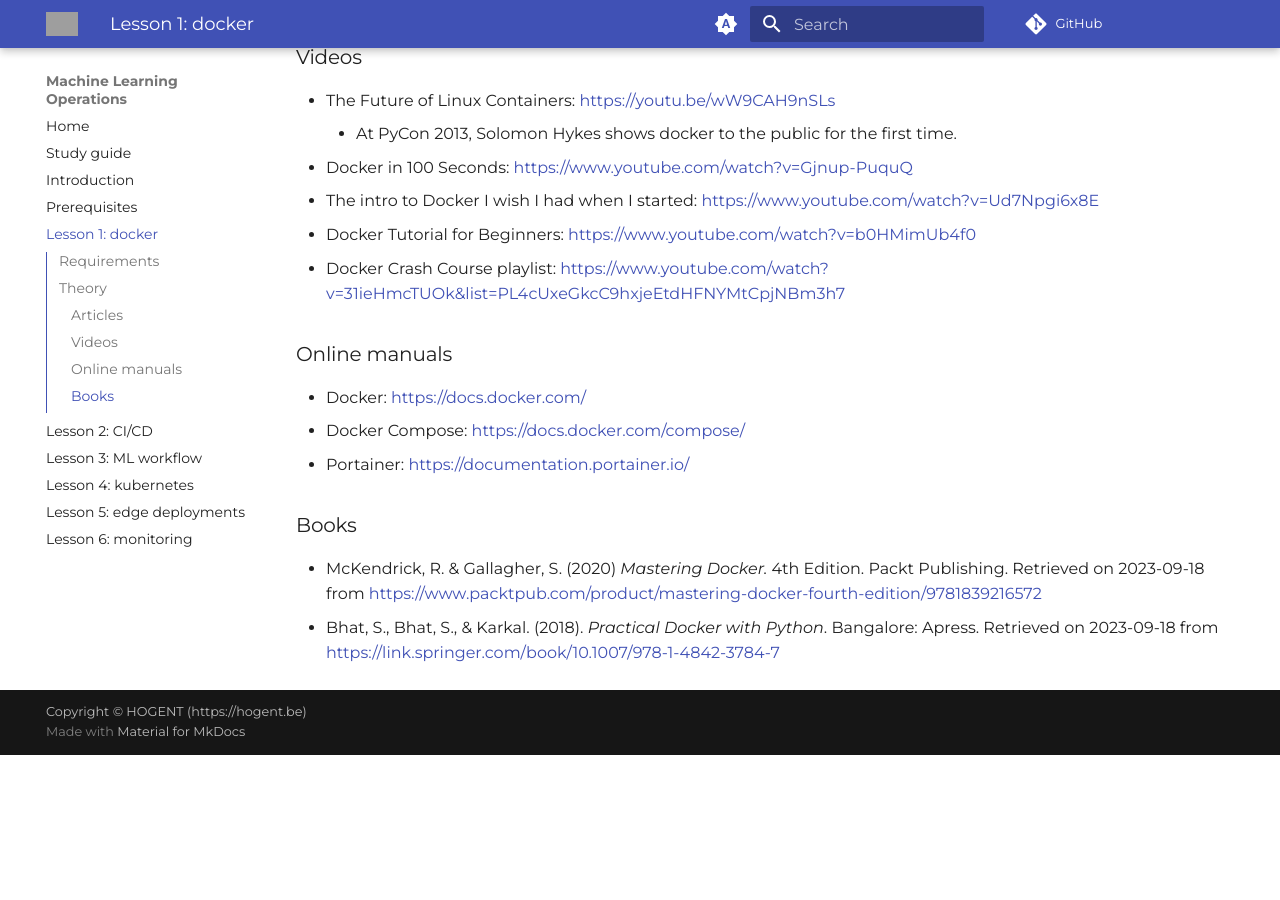
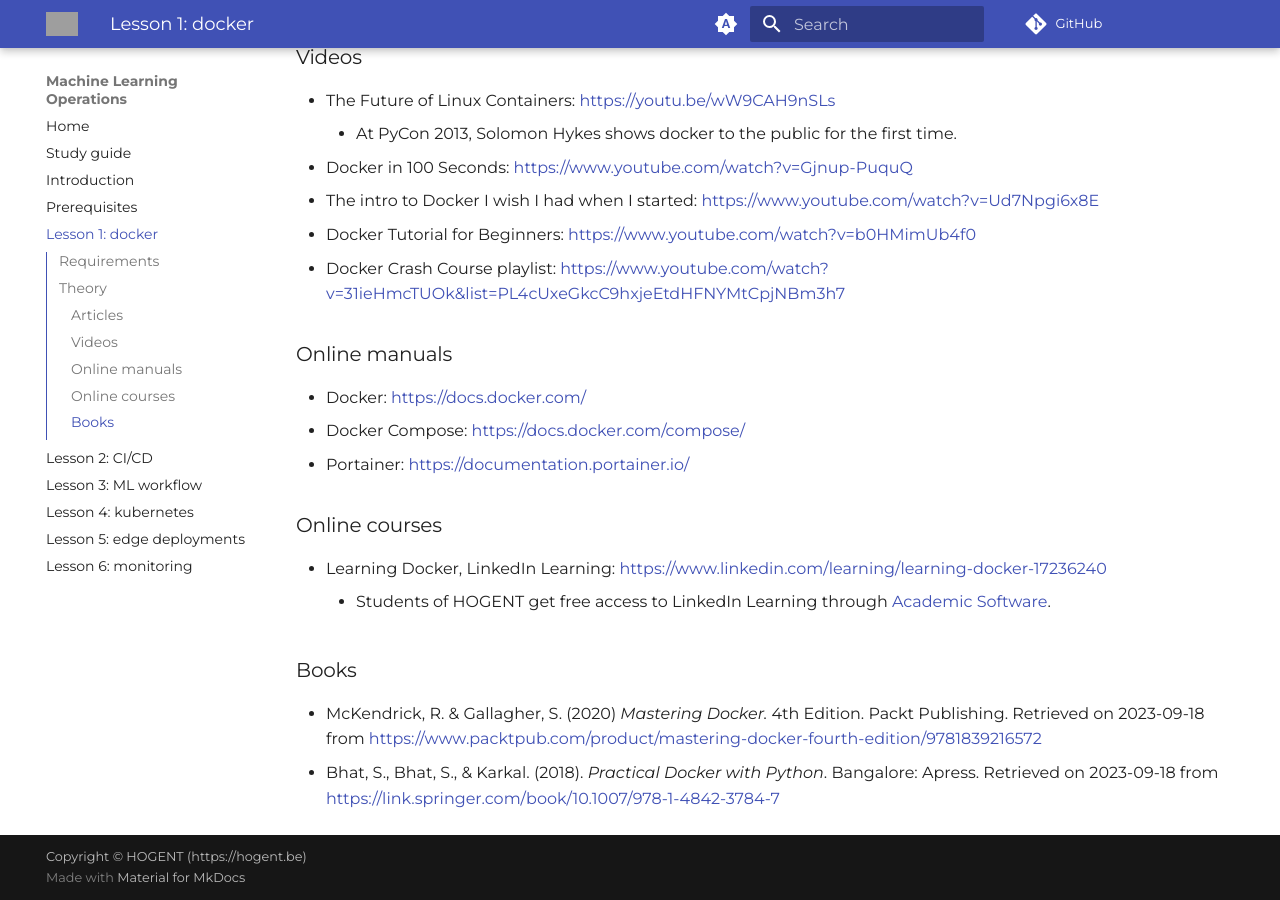
Before and after one commit to HOGENT-MLOps/mlops-slides, an MkDocs documentation site: the page built from docs/01-docker.md, in a window 1280 px wide and 900 px high, scrolled down 2077 px. Built offline with MkDocs 1.6.1 and Material for MkDocs 9.7.7, drawn with Linux system fonts in a browser that asks for light colours; comment, search, counter and statistics services are not loaded; before the commit the page ends 2832 px from its top, so only the background shows below that; grey boxes are pictures that could not be loaded.

Commit message:
Added resources from Chamilo

```diff
--- a/docs/01-docker.md
+++ b/docs/01-docker.md
@@ -58,6 +58,11 @@
 -   Docker Compose: https://docs.docker.com/compose/
 -   Portainer: https://documentation.portainer.io/
 
+### Online courses
+
+-   Learning Docker, LinkedIn Learning: https://www.linkedin.com/learning/learning-docker-17236240
+    - Students of HOGENT get free access to LinkedIn Learning through [Academic Software](https://academicsoftware.eu/login).
+
 ### Books
 
 -   McKendrick, R. & Gallagher, S. (2020) _Mastering Docker._ 4th Edition. Packt Publishing. Retrieved on 2023-09-18 from https://www.packtpub.com/product/mastering-docker-fourth-edition/9781839216572
```
